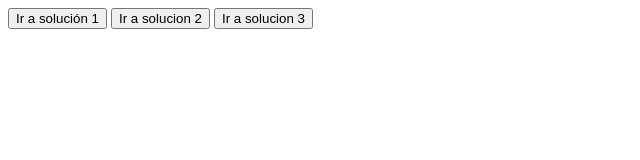
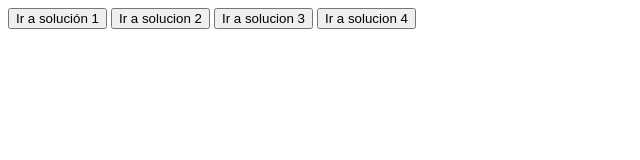
Before and after one commit to FiorelaClarz/Lab04---AJAX, a plain HTML site: page templates/index.html in a window 1280 px wide. Shown: the whole page, without its empty margins (0-640 px from the left). Drawn offline with nearby package versions, Linux system fonts and the light colour scheme.

Commit message:
agregando la direccion del archivo  punto4.html

```diff
--- a/templates/index.html
+++ b/templates/index.html
@@ -11,6 +11,7 @@
 <button onclick="location.href='/punto1'">Ir a solución 1</button>
 <button onclick="location.href='/total_confirmados'">Ir a solucion 2</button>
 <button onclick="location.href='/top_region'">Ir a solucion 3</button>
+<button onclick="location.href='/grafico_arequipa'">Ir a solucion 4</button>
 
 
 </body>
```
